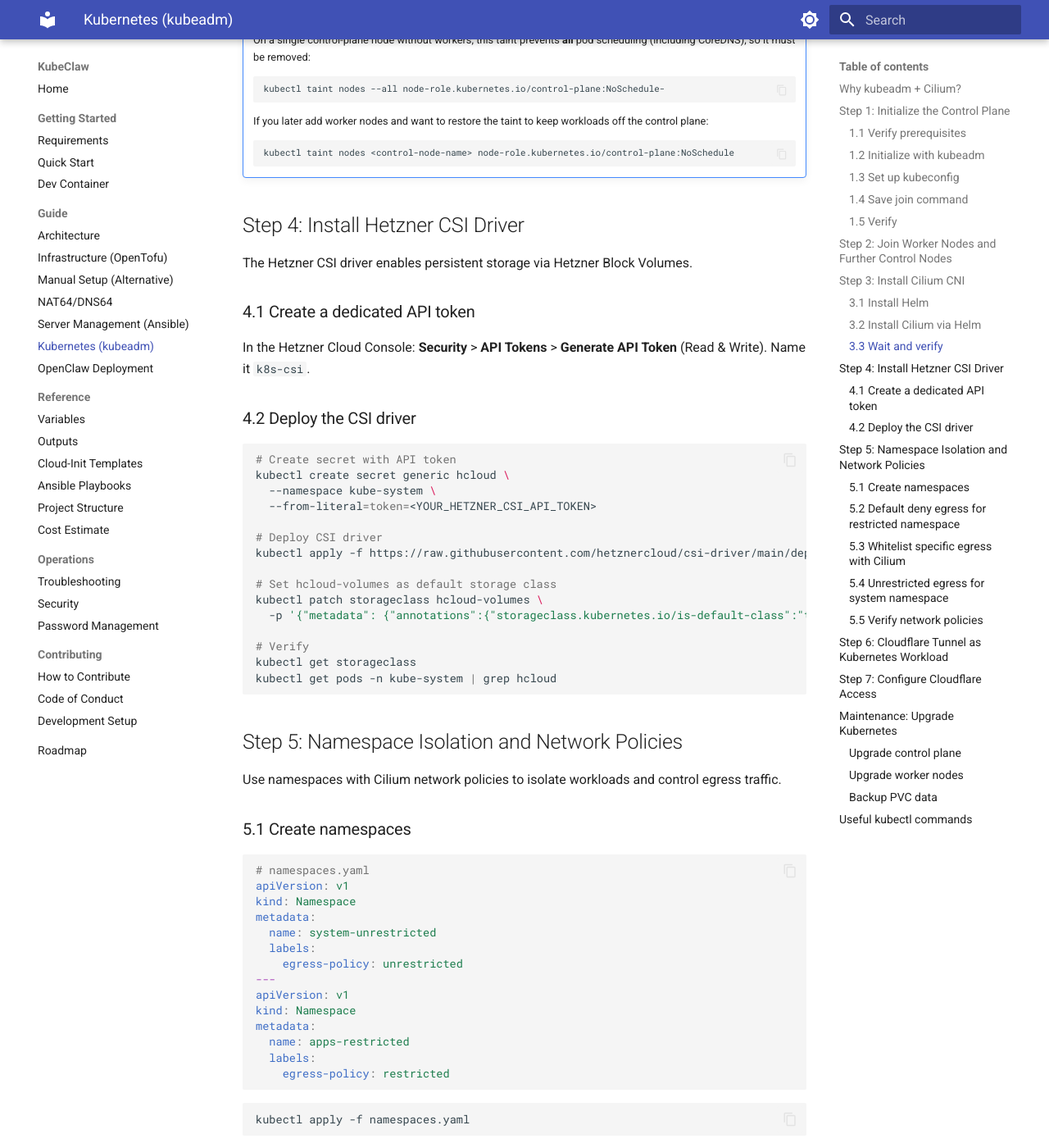
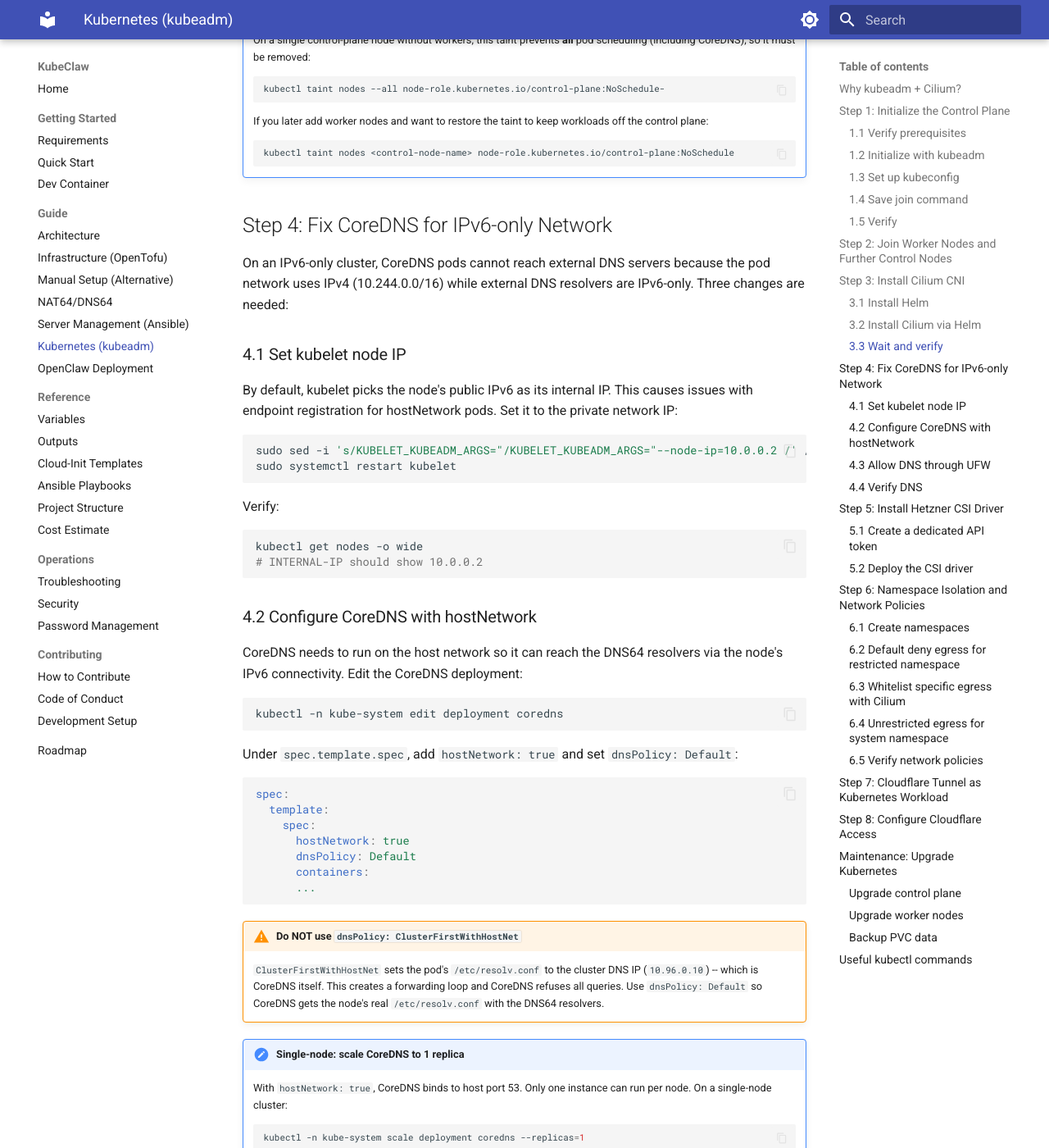
Before and after one commit to projectious-work/kubeclaw, an MkDocs documentation site: the page built from docs/guide/kubernetes.md, in a window 1280 px wide and 1400 px high, scrolled down 7209 px. Shown: the whole window at 82% size. Built offline with MkDocs 1.6.1 and Material for MkDocs 9.7.7, drawn with Linux system fonts in a browser that asks for light colours; some of the changed text lies outside the part shown.

Commit message:
fix: Fix CoreDNS for IPv6-only Network covers all four fixes we discovered:
  1. 4.1 -- Set kubelet --node-ip=10.0.0.2 so hostNetwork pods get IPv4 endpoints
  2. 4.2 -- CoreDNS hostNetwork: true + dnsPolicy: Default (with warnings about the loop trap)
  3. 4.3 -- UFW rule for port 53 from pod/service networks
  4. 4.4 -- Verification steps

````diff
--- a/docs/guide/kubernetes.md
+++ b/docs/guide/kubernetes.md
@@ -321,15 +321,84 @@
     kubectl taint nodes <control-node-name> node-role.kubernetes.io/control-plane:NoSchedule
     ```
 
-## Step 4: Install Hetzner CSI Driver
+## Step 4: Fix CoreDNS for IPv6-only Network
+
+On an IPv6-only cluster, CoreDNS pods cannot reach external DNS servers because the pod network uses IPv4 (10.244.0.0/16) while external DNS resolvers are IPv6-only. Three changes are needed:
+
+### 4.1 Set kubelet node IP
+
+By default, kubelet picks the node's public IPv6 as its internal IP. This causes issues with endpoint registration for hostNetwork pods. Set it to the private network IP:
+
+```bash
+sudo sed -i 's/KUBELET_KUBEADM_ARGS="/KUBELET_KUBEADM_ARGS="--node-ip=10.0.0.2 /' /var/lib/kubelet/kubeadm-flags.env
+sudo systemctl restart kubelet
+```
+
+Verify:
+
+```bash
+kubectl get nodes -o wide
+# INTERNAL-IP should show 10.0.0.2
+```
+
+### 4.2 Configure CoreDNS with hostNetwork
+
+CoreDNS needs to run on the host network so it can reach the DNS64 resolvers via the node's IPv6 connectivity. Edit the CoreDNS deployment:
+
+```bash
+kubectl -n kube-system edit deployment coredns
+```
+
+Under `spec.template.spec`, add `hostNetwork: true` and set `dnsPolicy: Default`:
+
+```yaml
+spec:
+  template:
+    spec:
+      hostNetwork: true
+      dnsPolicy: Default
+      containers:
+      ...
+```
+
+!!! warning "Do NOT use `dnsPolicy: ClusterFirstWithHostNet`"
+    `ClusterFirstWithHostNet` sets the pod's `/etc/resolv.conf` to the cluster DNS IP (`10.96.0.10`) -- which is CoreDNS itself. This creates a forwarding loop and CoreDNS refuses all queries. Use `dnsPolicy: Default` so CoreDNS gets the node's real `/etc/resolv.conf` with the DNS64 resolvers.
+
+!!! note "Single-node: scale CoreDNS to 1 replica"
+    With `hostNetwork: true`, CoreDNS binds to host port 53. Only one instance can run per node. On a single-node cluster:
+
+    ```bash
+    kubectl -n kube-system scale deployment coredns --replicas=1
+    ```
+
+### 4.3 Allow DNS through UFW
+
+The node's firewall blocks incoming traffic to port 53 by default. Allow it from the pod and service networks:
+
+```bash
+sudo ufw allow from 10.0.0.0/8 to any port 53 comment "CoreDNS from pods and services"
+```
+
+### 4.4 Verify DNS
+
+```bash
+kubectl -n kube-system rollout status deployment coredns --timeout=60s
+kubectl get endpoints kube-dns -n kube-system
+# Should show 10.0.0.2:53 endpoints
+
+kubectl run test --rm -it --image=alpine -- nslookup google.com
+# Should resolve successfully
+```
+
+## Step 5: Install Hetzner CSI Driver
 
 The Hetzner CSI driver enables persistent storage via Hetzner Block Volumes.
 
-### 4.1 Create a dedicated API token
+### 5.1 Create a dedicated API token
 
 In the Hetzner Cloud Console: **Security** > **API Tokens** > **Generate API Token** (Read & Write). Name it `k8s-csi`.
 
-### 4.2 Deploy the CSI driver
+### 5.2 Deploy the CSI driver
 
 ```bash
 # Create secret with API token
@@ -349,11 +418,11 @@
 kubectl get pods -n kube-system | grep hcloud
 ```
 
-## Step 5: Namespace Isolation and Network Policies
+## Step 6: Namespace Isolation and Network Policies
 
 Use namespaces with Cilium network policies to isolate workloads and control egress traffic.
 
-### 5.1 Create namespaces
+### 6.1 Create namespaces
 
 ```yaml
 # namespaces.yaml
@@ -379,7 +448,7 @@
 - **system-unrestricted**: For infrastructure services (cloudflared, monitoring) that need full network access.
 - **apps-restricted**: For application workloads with egress locked down to specific destinations.
 
-### 5.2 Default deny egress for restricted namespace
+### 6.2 Default deny egress for restricted namespace
 
 ```yaml
 # default-deny-egress.yaml
@@ -399,7 +468,7 @@
 kubectl apply -f default-deny-egress.yaml
 ```
 
-### 5.3 Whitelist specific egress with Cilium
+### 6.3 Whitelist specific egress with Cilium
 
 Cilium supports FQDN-based egress rules, allowing fine-grained control over which external services an application can reach:
 
@@ -440,7 +509,7 @@
               protocol: TCP
 ```
 
-### 5.4 Unrestricted egress for system namespace
+### 6.4 Unrestricted egress for system namespace
 
 ```yaml
 # system-unrestricted-egress.yaml
@@ -460,7 +529,7 @@
 kubectl apply -f system-unrestricted-egress.yaml
 ```
 
-### 5.5 Verify network policies
+### 6.5 Verify network policies
 
 Use `wget` (included in Alpine by default) to verify that the default-deny policy blocks all egress, including DNS resolution:
 
@@ -562,7 +631,7 @@
 ssh control-node sudo systemctl disable cloudflared
 ```
 
-## Step 7: Configure Cloudflare Access
+## Step 8: Configure Cloudflare Access
 
 1. Go to **Cloudflare Zero Trust** > **Networks** > **Tunnels** > your tunnel > **Public Hostnames**
 2. Map hostnames to internal Kubernetes services:
````
Also changed, not shown: other parts of docs/guide/kubernetes.md (+1 -1 lines).
